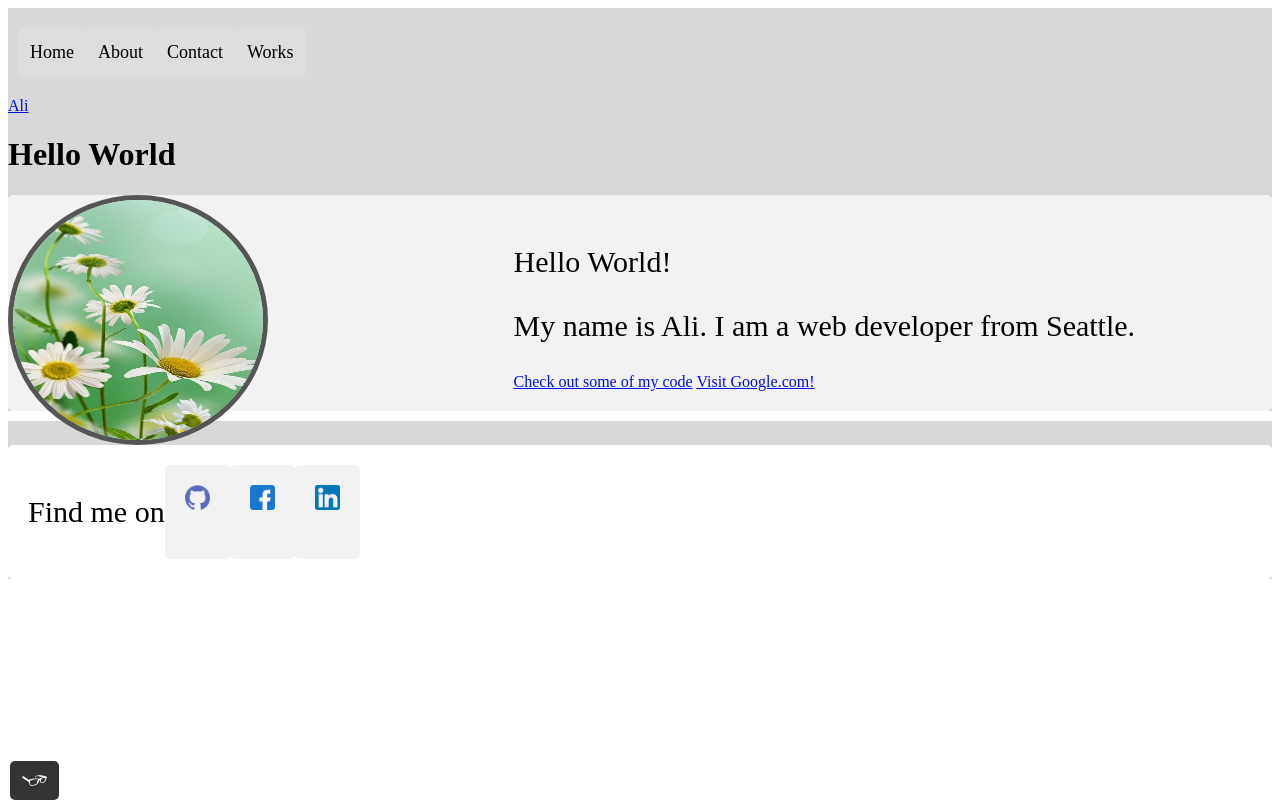
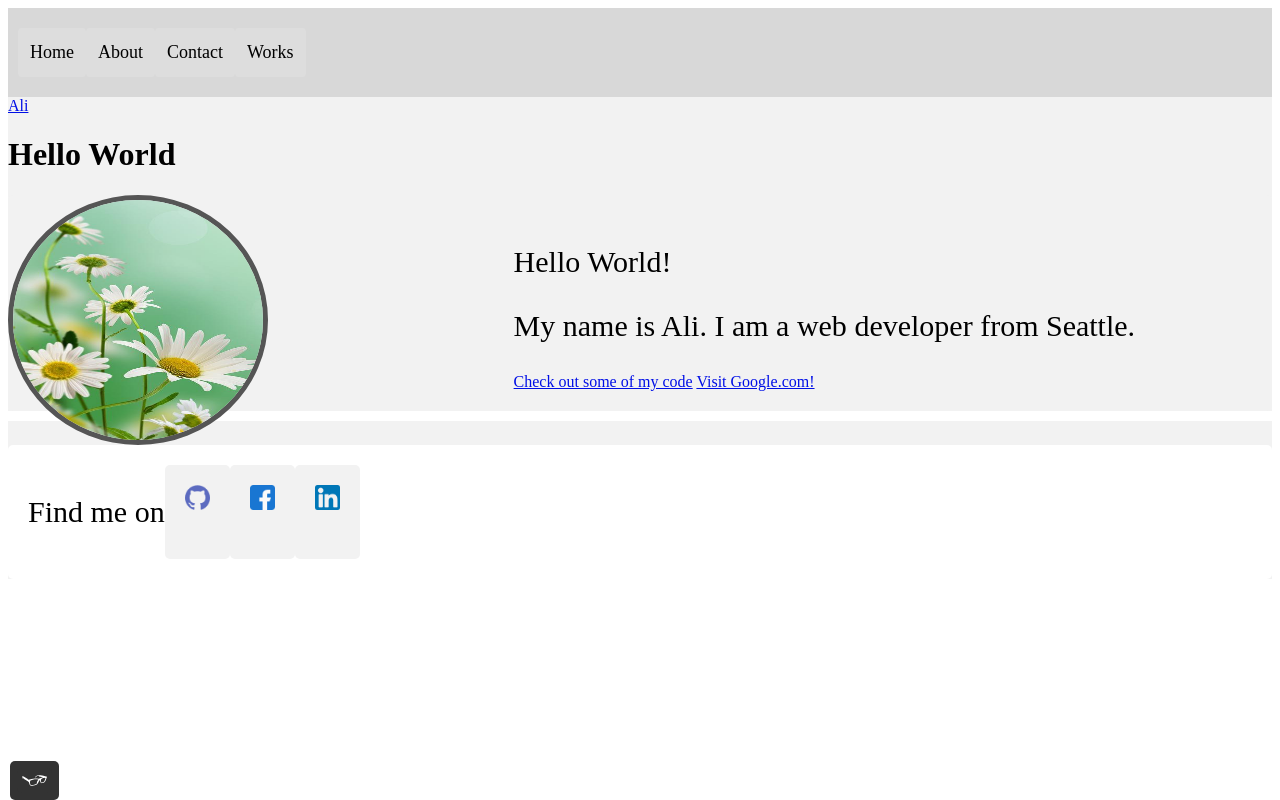
Before and after one commit to deltastar588/ali-portfolio-website, a website: page index.html in a window 1280 px wide. Drawn offline with Linux system fonts and the light colour scheme.

Commit message:
change color

```diff
--- a/css/style.production.css
+++ b/css/style.production.css
@@ -203,7 +203,7 @@ td {
   margin: 10px 0;
   flex-direction: column;
   align-items: stretch;
-  background-color: #d8d8d8;
+  background-color:#f2f2f2;
 }
 
 .grid__item {
@@ -228,7 +228,7 @@ td {
 }
 
 main {
-  background-color: #d8d8d8;
+  background-color: #f2f2f2;
 }
 
 .column {
```
